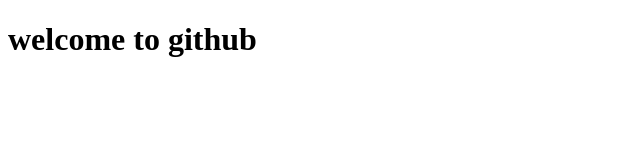
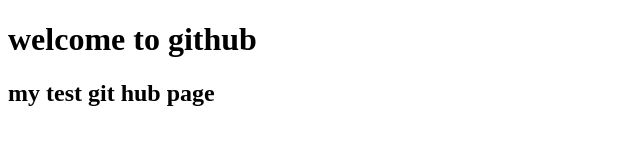
Before and after one commit to smithatom78/smitha-prj1, a plain HTML site: page index.html in a window 1280 px wide. Shown: the whole page, without its empty margins (0-640 px from the left). Drawn offline with Linux system fonts and the light colour scheme.

Commit message:
Update index.html

```diff
--- a/index.html
+++ b/index.html
@@ -10,6 +10,7 @@
 
 <body>
     <h1>welcome to github</h1>
+    <h2>my test git hub page</h2>
 </body>
 
 </html>
```
